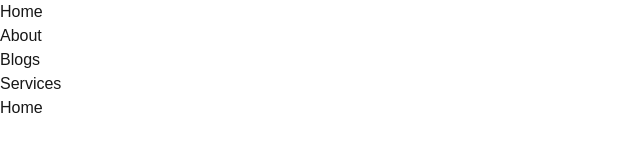
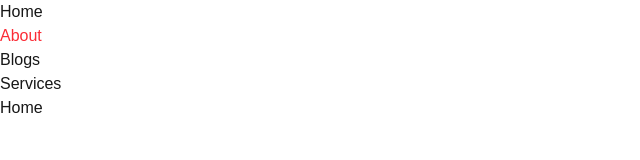
Before and after one commit to Shariful525/ecommerce-base, a Next.js app: page / in a window 1280 px wide. Shown: the top 160 px of the page, without its empty margins (0-640 px from the left). Built offline with nearby package versions, Linux system fonts and the light colour scheme.

Commit message:
a global update has been published

```diff
--- a/src/app/page.tsx
+++ b/src/app/page.tsx
@@ -7,7 +7,9 @@ export default function Home() {
             <a href="#">Home</a>
           </li>
           <li>
-            <a href="#">About</a>
+            <a className="text-red-500" href="#">
+              About
+            </a>
           </li>
           <li>
             <a href="#">Blogs</a>
```
